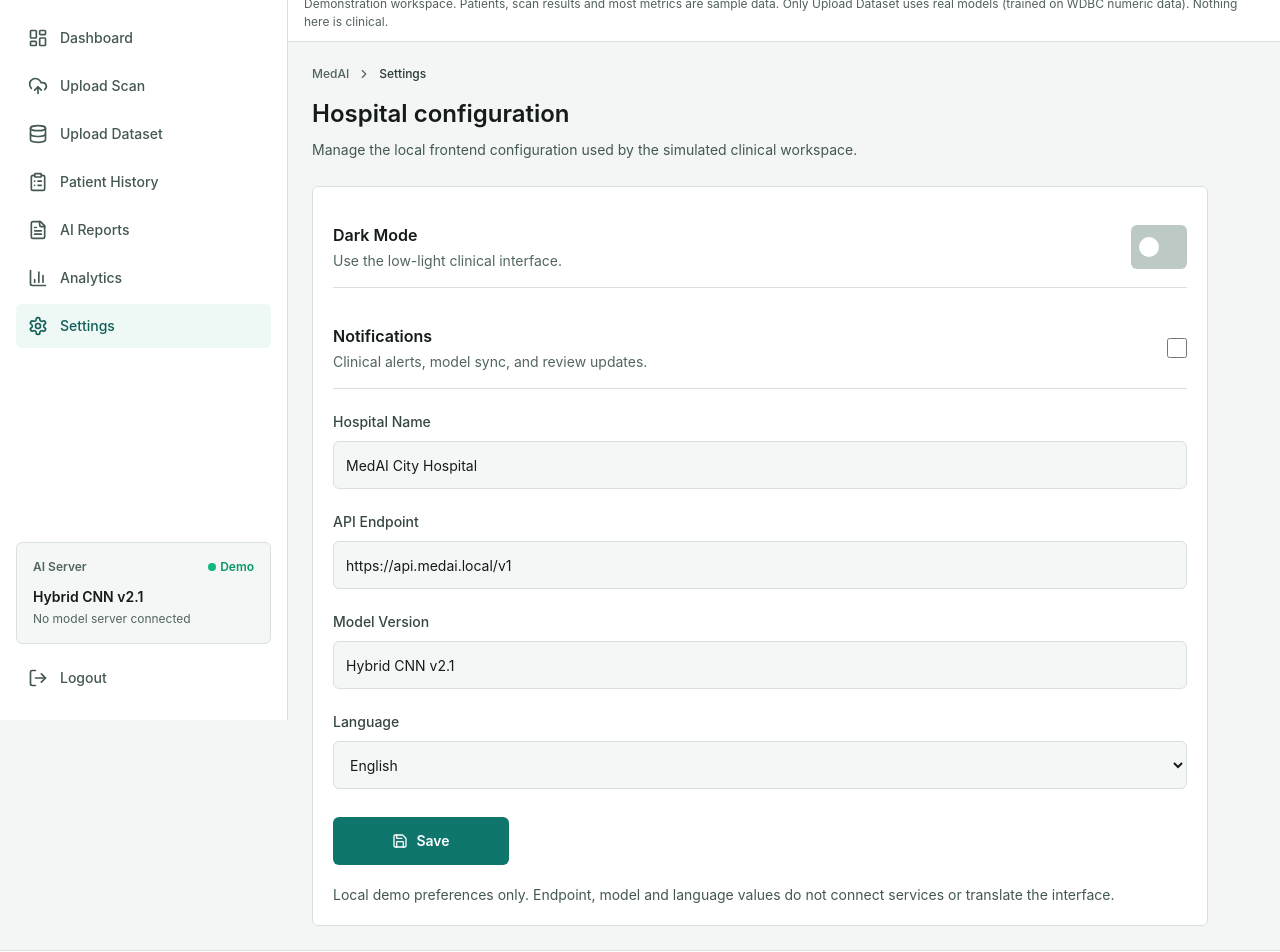
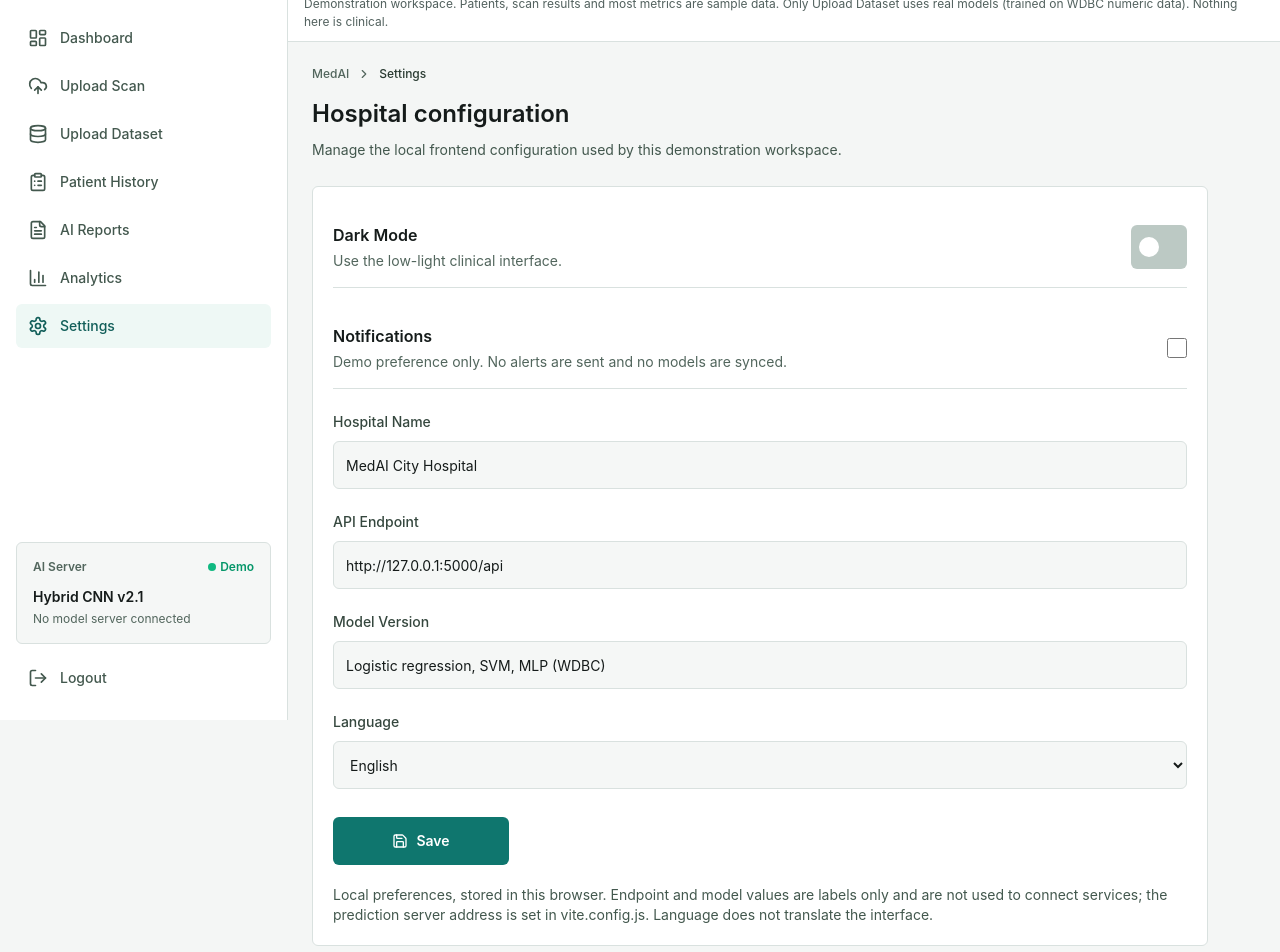
Before and after one commit to kartik7588/hybrid-cnn, a React (Vite) app: page /settings in a window 1280 px wide. Shown: the part 80-1032 px from the top of the page. Built offline with nearby package versions, Linux system fonts and the light colour scheme.

Commit message:
Settings: remove fake endpoint and hybrid CNN model labels

```diff
--- a/src/pages/Settings.jsx
+++ b/src/pages/Settings.jsx
@@ -11,7 +11,7 @@ export function Settings() {
 
   return (
     <>
-      <PageHeader eyebrow="Settings" title="Hospital configuration" description="Manage the local frontend configuration used by the simulated clinical workspace." />
+      <PageHeader eyebrow="Settings" title="Hospital configuration" description="Manage the local frontend configuration used by this demonstration workspace." />
 
       <section className="clinical-card max-w-4xl rounded-xl p-5 dark:text-white">
         <form ref={form} onSubmit={(event) => { event.preventDefault(); localStorage.setItem('clinical-settings', JSON.stringify(Object.fromEntries(new FormData(form.current)))); setSaved(true); }} className="grid gap-5">
@@ -27,12 +27,12 @@ export function Settings() {
               <span className={`block h-5 w-5 rounded-full bg-white transition ${isDark ? "translate-x-4" : ""}`} />
             </button>
           </SettingRow>
-          <SettingRow title="Notifications" description="Clinical alerts, model sync, and review updates.">
+          <SettingRow title="Notifications" description="Demo preference only. No alerts are sent and no models are synced.">
             <input aria-label="Enable demo notification preference" name="Notifications" type="checkbox" defaultChecked={config.Notifications === 'on'} className="h-5 w-5 rounded border-slate-300 text-blue-600 focus:ring-blue-500" />
           </SettingRow>
           <Field label="Hospital Name" value={config['Hospital Name'] || "MedAI City Hospital"} />
-          <Field label="API Endpoint" value={config['API Endpoint'] || "https://api.medai.local/v1"} />
-          <Field label="Model Version" value={config['Model Version'] || "Hybrid CNN v2.1"} />
+          <Field label="API Endpoint" value={config['API Endpoint'] || "http://127.0.0.1:5000/api"} />
+          <Field label="Model Version" value={config['Model Version'] || "Logistic regression, SVM, MLP (WDBC)"} />
           <label>
             <span className="text-sm font-medium text-slate-700 dark:text-slate-300">Language</span>
             <select name="Language" defaultValue={config.Language || 'English'} className="mt-2 h-12 w-full rounded-xl border border-slate-200 bg-slate-50 px-3 text-sm outline-none focus:border-blue-300 focus:bg-white focus:ring-4 focus:ring-blue-100 dark:border-slate-800 dark:bg-slate-900 dark:focus:ring-blue-950">
@@ -45,7 +45,7 @@ export function Settings() {
             <Save className="h-4 w-4" />
             Save
           </button>
-          <p role="status" className="text-sm text-slate-600 dark:text-slate-300">{saved ? 'Preferences saved in this browser.' : 'Local demo preferences only. Endpoint, model and language values do not connect services or translate the interface.'}</p>
+          <p role="status" className="text-sm text-slate-600 dark:text-slate-300">{saved ? 'Preferences saved in this browser.' : 'Local preferences, stored in this browser. Endpoint and model values are labels only and are not used to connect services; the prediction server address is set in vite.config.js. Language does not translate the interface.'}</p>
         </form>
       </section>
     </>
```
